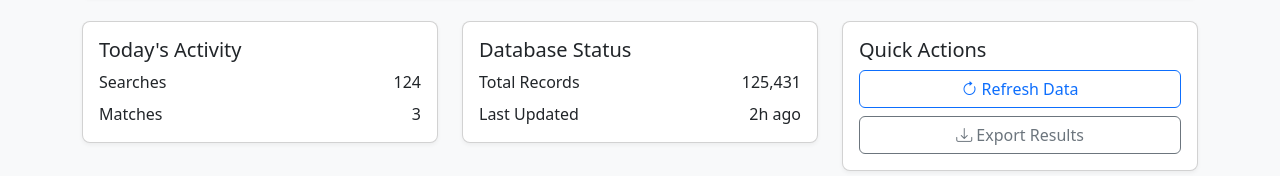
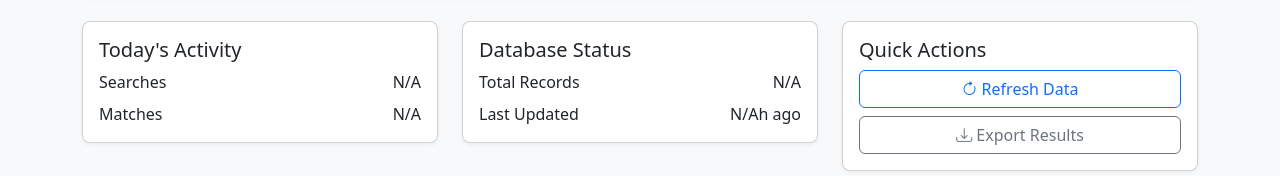
Before and after one commit to Sanction-Guard/Sanction-Guard-Front-End, a React (Vite) app: page /search-screen in a window 1280 px wide. Shown: the part 249-425 px from the top of the page. Built offline with nearby package versions, Linux system fonts and the light colour scheme.

Commit message:
Update SearchScreen.jsx
Removing static dummy data to allow dynamic data to be implemented

```diff
--- a/src/components/SearchScreen.jsx
+++ b/src/components/SearchScreen.jsx
@@ -224,13 +224,14 @@ ${Object.keys(result)
           <Card>
             <Card.Body>
               <h5>Today's Activity</h5>
+              {/* CHAVISHKA TRY TO IMPLEMENT THIS */}
               <div className="d-flex justify-content-between mb-2">
                 <span>Searches</span>
-                <span>124</span>
+                <span>N/A</span>
               </div>
               <div className="d-flex justify-content-between">
                 <span>Matches</span>
-                <span>3</span>
+                <span>N/A</span>
               </div>
             </Card.Body>
           </Card>
@@ -239,13 +240,14 @@ ${Object.keys(result)
           <Card>
             <Card.Body>
               <h5>Database Status</h5>
+              {/* TODO: Implement dynamic database status from backend */}
               <div className="d-flex justify-content-between mb-2">
                 <span>Total Records</span>
-                <span>125,431</span>
+                <span>N/A</span>
               </div>
               <div className="d-flex justify-content-between">
                 <span>Last Updated</span>
-                <span>2h ago</span>
+                <span>N/Ah ago</span>
               </div>
             </Card.Body>
           </Card>
```
